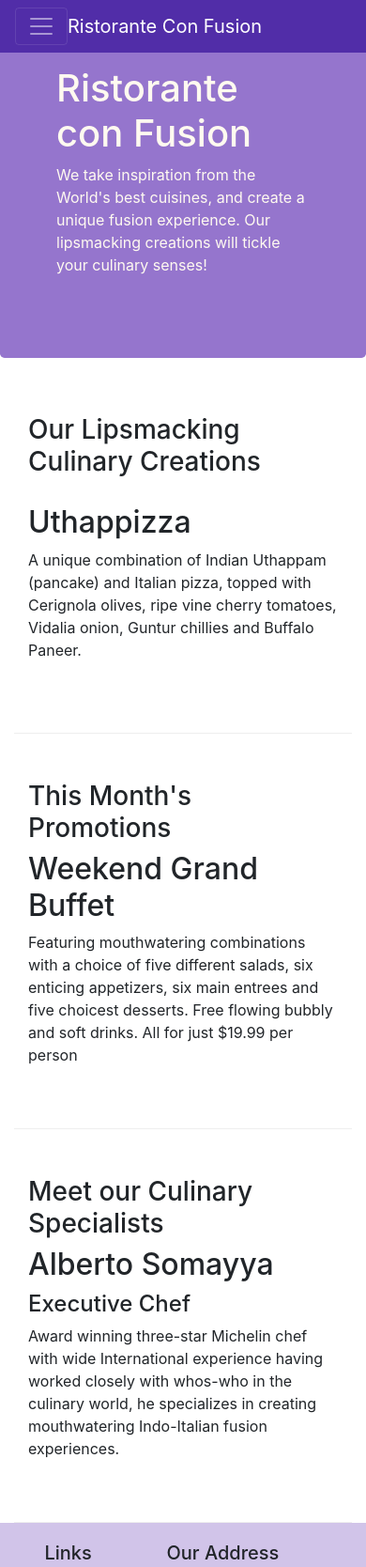
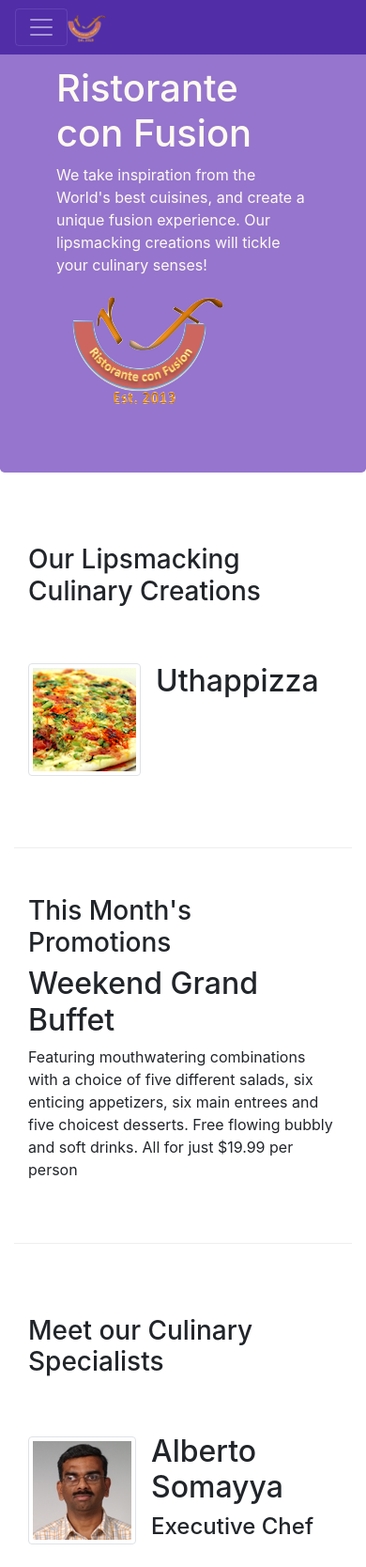
Before and after one commit to Shubham-Bhalekar/FS-01, a website: page index.html in a window 390 px wide. Shown: the top 1668 px of the page at 94% size. Drawn offline with nearby package versions, Linux system fonts and the light colour scheme.

Commit message:
images and media

```diff
--- a/index.html
+++ b/index.html
@@ -40,13 +40,17 @@
             <button class="navbar-toggler" type="button" data-toggle="collapse" data-target="#Navbar">
                 <span class="navbar-toggler-icon"></span>
             </button>
-            <a class="navbar-brand mr-auto" href="#">Ristorante Con Fusion</a>
+            <a class="navbar-brand mr-auto" href="#"><img src="img/logo.png" height="30" width="41"></a>
             <div class="collapse navbar-collapse" id="Navbar">
                 <ul class="navbar-nav mr-auto">
-                    <li class="nav-item active"><a class="nav-link" href="#"><span class="fa fa-home fa-lg"></span> Home</a></li>
-                    <li class="nav-item"><a class="nav-link" href="./aboutus.html"><span class="fa fa-info fa-lg"></span> About</a></li>
-                    <li class="nav-item"><a class="nav-link" href="#"><span class="fa fa-list fa-lg"></span> Menu</a></li>
-                    <li class="nav-item"><a class="nav-link" href="./contactus.html"><span class="fa fa-address-card fa-lg"></span> Contact</a></li>
+                    <li class="nav-item active"><a class="nav-link" href="#"><span class="fa fa-home fa-lg"></span>
+                            Home</a></li>
+                    <li class="nav-item"><a class="nav-link" href="./aboutus.html"><span
+                                class="fa fa-info fa-lg"></span> About</a></li>
+                    <li class="nav-item"><a class="nav-link" href="#"><span class="fa fa-list fa-lg"></span> Menu</a>
+                    </li>
+                    <li class="nav-item"><a class="nav-link" href="./contactus.html"><span
+                                class="fa fa-address-card fa-lg"></span> Contact</a></li>
                 </ul>
             </div>
         </div>
@@ -60,6 +64,9 @@
                         lipsmacking creations will tickle your culinary senses!</p>
                 </div>
                 <div class="col-12 col-sm">
+                    <div class="col-12 col-sm align-self-center">
+                        <img src="img/logo.png" class="img-fluid">
+                    </div>
                 </div>
             </div>
         </div>
@@ -71,9 +78,16 @@
                 <h3>Our Lipsmacking Culinary Creations</h3>
             </div>
             <div class="col col-sm order-sm-first col-md">
-                <h2>Uthappizza</h2>
-                <p>A unique combination of Indian Uthappam (pancake) and Italian pizza, topped with Cerignola olives,
-                    ripe vine cherry tomatoes, Vidalia onion, Guntur chillies and Buffalo Paneer.</p>
+                <div class="media">
+                    <img class="d-flex mr-3 img-thumbnail align-self-center" src="img/uthappizza.png" alt="Uthappizza">
+                    <div class="media-body">
+                        <h2 class="mt-0">Uthappizza</h2>
+                        <p class="d-none d-sm-block">A unique combination of Indian Uthappam (pancake) and
+                            Italian pizza, topped with Cerignola olives, ripe vine
+                            cherry tomatoes, Vidalia onion, Guntur chillies and
+                            Buffalo Paneer.</p>
+                    </div>
+                </div>
             </div>
         </div>
 
@@ -95,11 +109,19 @@
                 <h3>Meet our Culinary Specialists</h3>
             </div>
             <div class="col col-sm order-sm-first col-md">
-                <h2>Alberto Somayya</h2>
-                <h4>Executive Chef</h4>
-                <p>Award winning three-star Michelin chef with wide International experience having worked closely with
-                    whos-who in the culinary world, he specializes in creating mouthwatering Indo-Italian fusion
-                    experiences. </p>
+                <div class="media">
+                    <img class="d-flex mr-3 img-thumbnail align-self-center"
+                            src="img/alberto.png" alt="Alberto Somayya">
+                    <div class="media-body">
+                        <h2 class="mt-0">Alberto Somayya</h2>
+                        <h4>Executive Chef</h4>
+                        <p class="d-none d-sm-block">Award winning three-star Michelin chef with wide
+                            International experience having worked closely with
+                            whos-who in the culinary world, he specializes in
+                            creating mouthwatering Indo-Italian fusion experiences.
+                            </p>
+                    </div>
+                </div>
             </div>
         </div>
     </div>
@@ -129,11 +151,16 @@
                 </div>
                 <div class="col-12 col-sm-4 align-self-center">
                     <div class="text-center">
-                        <a class="btn btn-social-icon btn-google" href="http://google.com/+"><i class="fa fa-google-plus"></i></a>
-                        <a class="btn btn-social-icon btn-facebook" href="http://www.facebook.com/profile.php?id="><i class="fa fa-facebook"></i></a>
-                        <a class="btn btn-social-icon btn-linkedin" href="http://www.linkedin.com/in/"><i class="fa fa-linkedin"></i></a>
-                        <a class="btn btn-social-icon btn-twitter" href="http://twitter.com/"><i class="fa fa-twitter"></i></a>
-                        <a class="btn btn-social-icon btn-google" href="http://youtube.com/"><i class="fa fa-youtube"></i></a>
+                        <a class="btn btn-social-icon btn-google" href="http://google.com/+"><i
+                                class="fa fa-google-plus"></i></a>
+                        <a class="btn btn-social-icon btn-facebook" href="http://www.facebook.com/profile.php?id="><i
+                                class="fa fa-facebook"></i></a>
+                        <a class="btn btn-social-icon btn-linkedin" href="http://www.linkedin.com/in/"><i
+                                class="fa fa-linkedin"></i></a>
+                        <a class="btn btn-social-icon btn-twitter" href="http://twitter.com/"><i
+                                class="fa fa-twitter"></i></a>
+                        <a class="btn btn-social-icon btn-google" href="http://youtube.com/"><i
+                                class="fa fa-youtube"></i></a>
                         <a class="btn btn-social-icon" href="mailto:"><i class="fa fa-envelope-o"></i></a>
                     </div>
                 </div>
```
Also changed, not shown: aboutus.html (+1 -1 lines), contactus.html (+1 -1 lines), img/alberto.png (added), img/buffet.png (added), img/logo.png (added), img/uthappizza.png (added), 1 other file.
